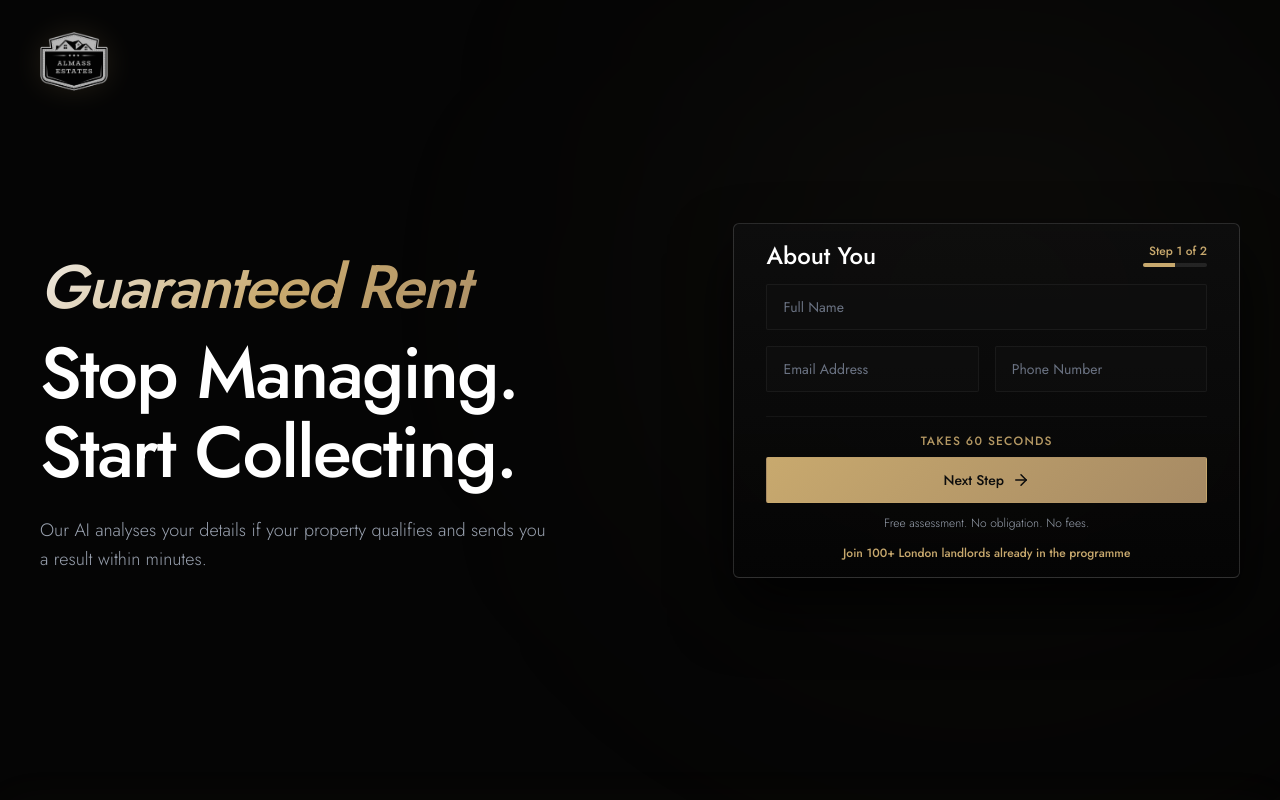
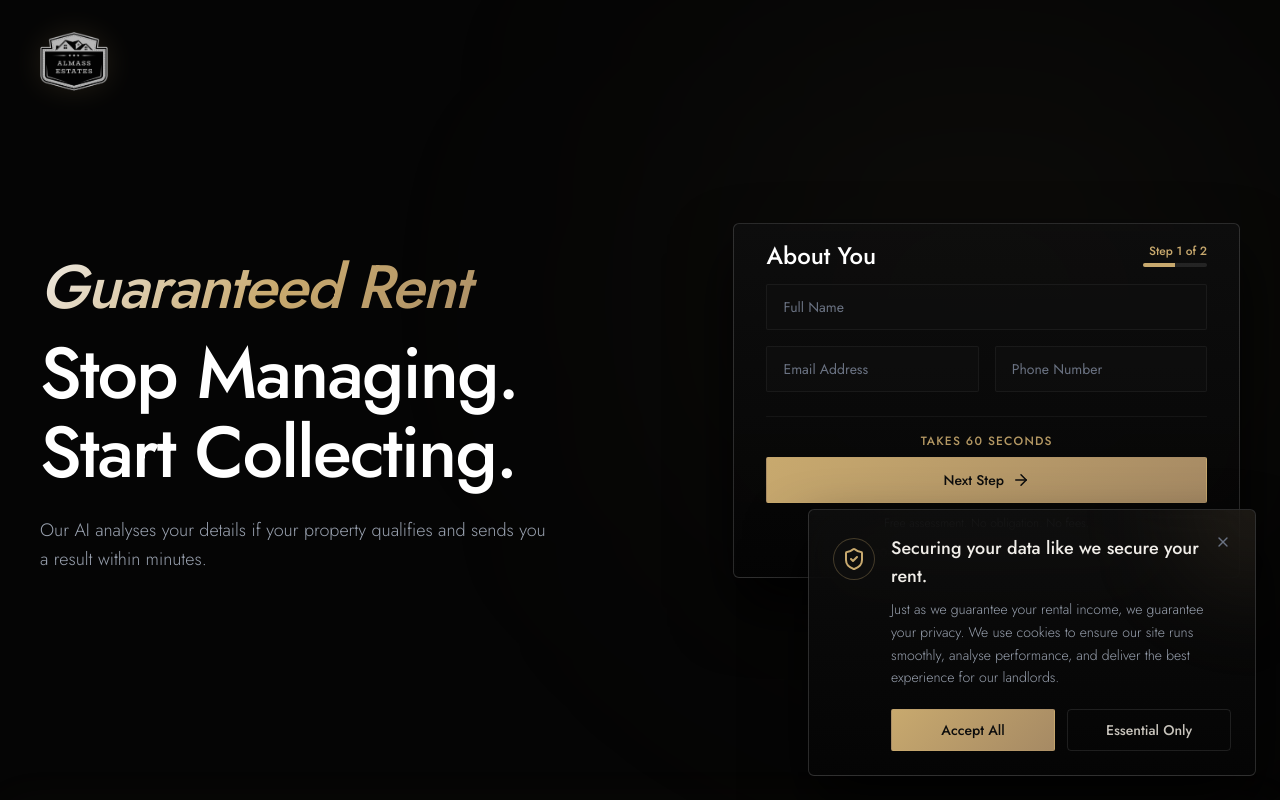
Before and after one commit to officeakmarketing/almass-estates, a React (Vite) app: page / in a window 1280 px wide. Shown: the top 800 px of the page. Built offline with nearby package versions, Linux system fonts and the light colour scheme.

Commit message:
feat: add main App layout with scroll progress indicator and CookieConsent component

```diff
--- a/src/App.jsx
+++ b/src/App.jsx
@@ -10,6 +10,7 @@ import Testimonials from "./components/Testimonials";
 import FAQ from "./components/FAQ";
 
 import Footer from "./components/Footer";
+import CookieConsent from "./components/CookieConsent";
 
 import brandConfig from "./config/brand";
 
@@ -64,6 +65,7 @@ export default function App() {
       <FAQ />
       <PreFooterCTA />
       <Footer />
+      <CookieConsent />
     </div>
   );
 }
--- /dev/null
+++ b/src/components/CookieConsent.jsx
@@ -0,0 +1,91 @@
+import React, { useState, useEffect } from 'react';
+import { motion, AnimatePresence } from 'framer-motion';
+import { ShieldCheck, X } from 'lucide-react';
+import brandConfig from '../config/brand';
+
+const CookieConsent = () => {
+  const [isVisible, setIsVisible] = useState(false);
+
+  useEffect(() => {
+    // Check if user has already consented
+    const consent = localStorage.getItem('almass-cookie-consent');
+    if (!consent) {
+      // Small delay for better UX
+      const timer = setTimeout(() => {
+        setIsVisible(true);
+      }, 1500);
+      return () => clearTimeout(timer);
+    }
+  }, []);
+
+  const handleAcceptAll = () => {
+    localStorage.setItem('almass-cookie-consent', 'all');
+    setIsVisible(false);
+  };
+
+  const handleEssential = () => {
+    localStorage.setItem('almass-cookie-consent', 'essential');
+    setIsVisible(false);
+  };
+
+  return (
+    <AnimatePresence>
+      {isVisible && (
+        <motion.div
+          initial={{ opacity: 0, y: 50, scale: 0.95 }}
+          animate={{ opacity: 1, y: 0, scale: 1 }}
+          exit={{ opacity: 0, y: 20, scale: 0.95 }}
+          transition={{ duration: 0.5, ease: [0.16, 1, 0.3, 1] }}
+          className="fixed bottom-4 left-4 right-4 sm:left-auto sm:right-6 sm:bottom-6 sm:max-w-md z-[99999]"
+        >
+          <div className="glass-dark sleek-card p-5 sm:p-6 border border-white/10 rounded-lg shadow-2xl relative overflow-hidden">
+            {/* Subtle glow effect */}
+            <div className="absolute -top-20 -right-20 w-40 h-40 bg-[#C8A96E]/10 rounded-full blur-[50px] pointer-events-none" />
+
+            <div className="flex items-start gap-4 relative z-10">
+              <div className="mt-1 p-2 bg-[#0D0D0D] border border-[#C8A96E]/30 rounded-full text-[#C8A96E] shrink-0">
+                <ShieldCheck size={24} />
+              </div>
+
+              <div className="flex-1">
+                <h3 className="text-[#F0EDE8] font-medium text-lg mb-2">
+                  Securing your data like we secure your rent.
+                </h3>
+                <p className="text-gray-400 text-sm leading-relaxed mb-5 font-light">
+                  Just as we guarantee your rental income, we guarantee your privacy.
+                  We use cookies to ensure our site runs smoothly, analyse performance,
+                  and deliver the best experience for our landlords.
+                </p>
+
+                <div className="flex flex-col sm:flex-row gap-3">
+                  <button
+                    onClick={handleAcceptAll}
+                    className="sleek-btn flex-1 py-2.5 px-4 text-sm font-medium text-center rounded transition-all cursor-pointer"
+                  >
+                    Accept All
+                  </button>
+                  <button
+                    onClick={handleEssential}
+                    className="flex-1 py-2.5 px-4 text-sm font-medium text-[#C8C4BC] bg-transparent border border-white/10 hover:border-[#C8A96E]/50 hover:text-[#F0EDE8] transition-all rounded text-center cursor-pointer"
+                  >
+                    Essential Only
+                  </button>
+                </div>
+              </div>
+
+              <button
+                onClick={handleEssential}
+                className="absolute -top-2 -right-2 p-2 text-gray-500 hover:text-white transition-colors cursor-pointer"
+                aria-label="Close"
+              >
+                <X size={16} />
+              </button>
+            </div>
+          </div>
+        </motion.div>
+      )}
+    </AnimatePresence>
+  );
+};
+
+export default CookieConsent;
```
